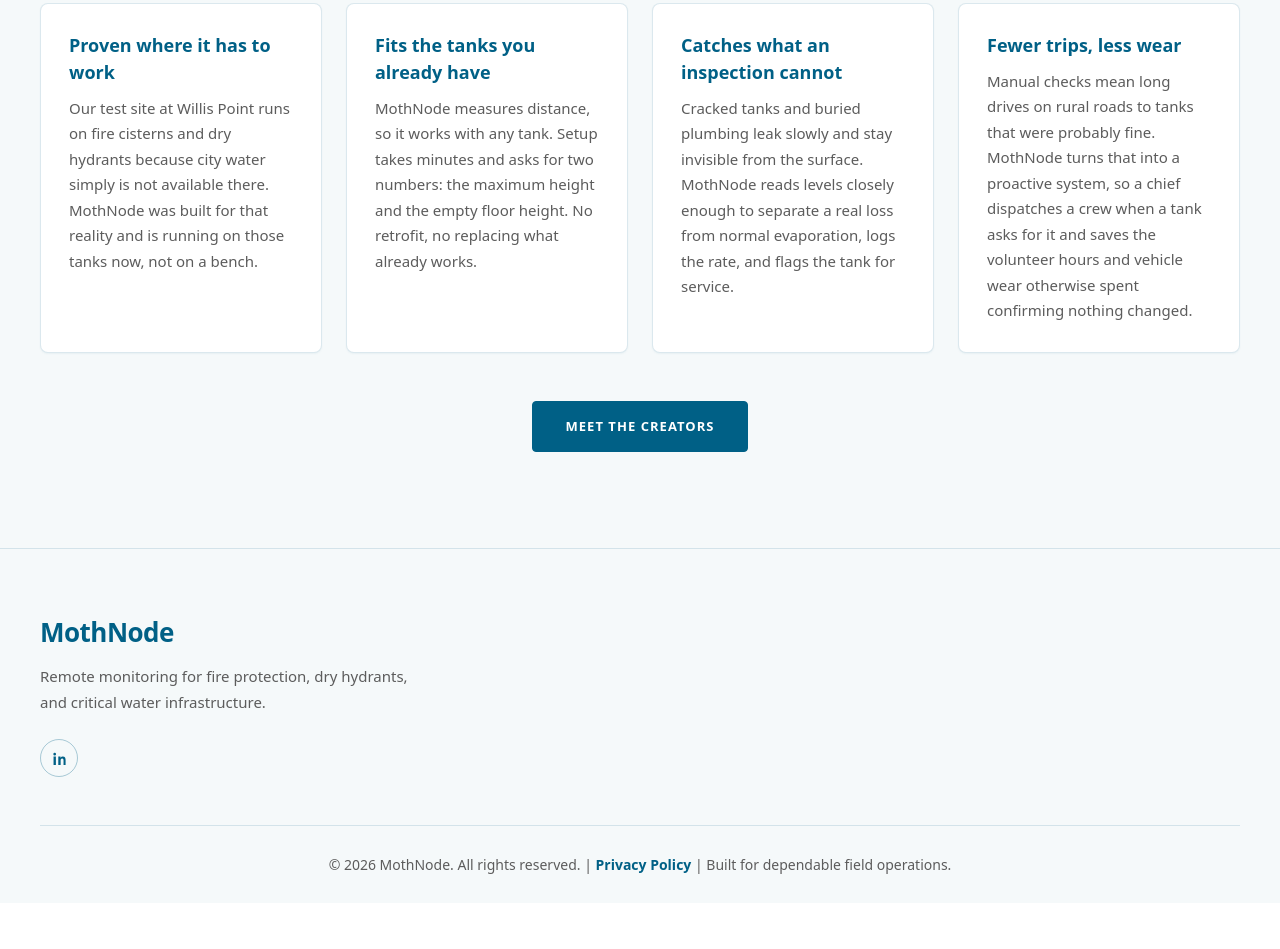
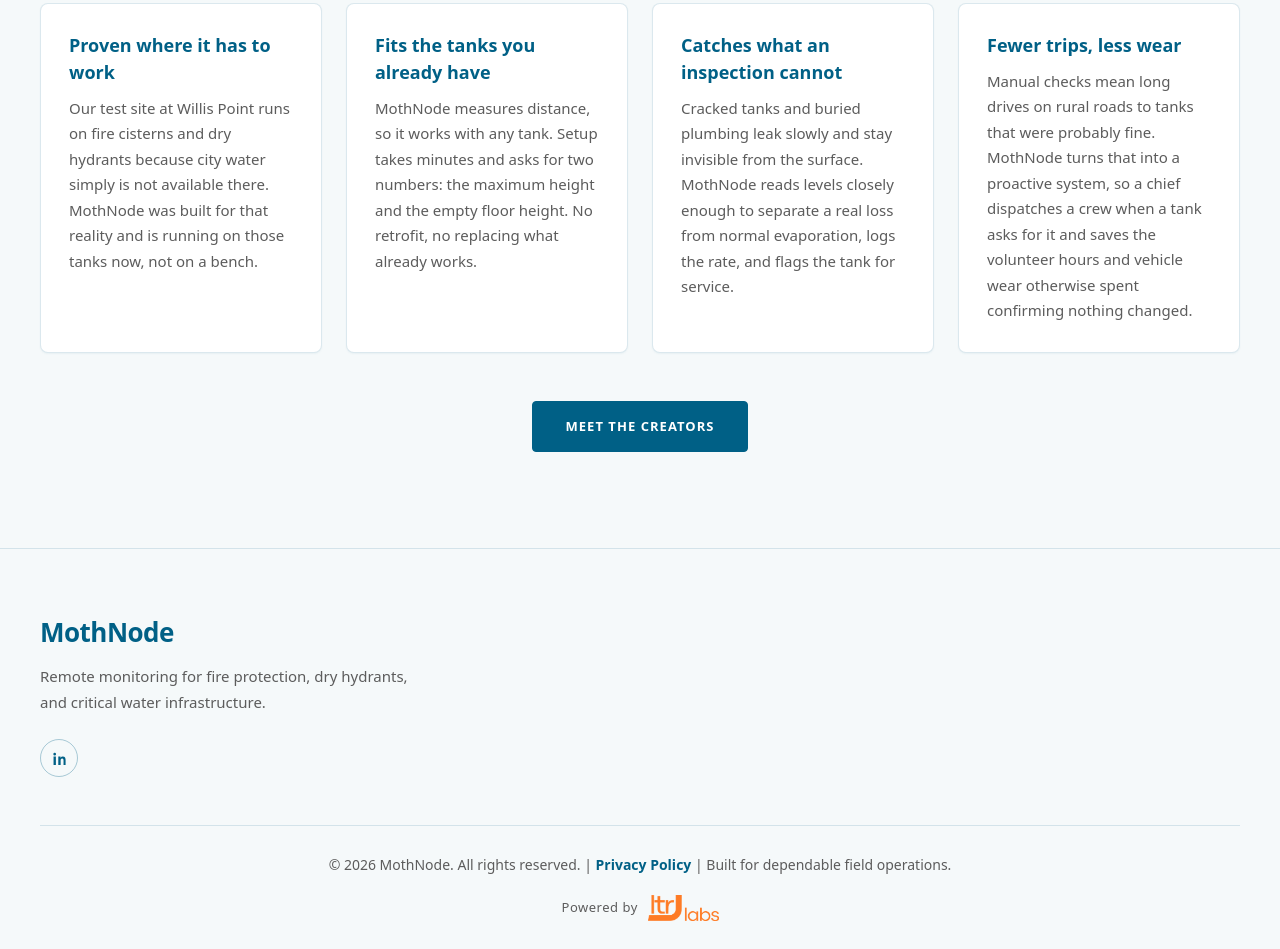
Before and after one commit to LTRJ-Labs/RTM-Website, a plain HTML site: page index.html in a window 1280 px wide. Shown: the part 2213-3162 px from the top of the page. Before the commit the page ends 3116 px from the top, so only its background shows below. Drawn offline with Linux system fonts and the light colour scheme.

Commit message:
Credit LTRJ Labs in the footer
Adds a "Powered by" line with the LTRJ Labs logo under the copyright on
all three pages. The logo links out to ltrjlabs.com.

The wordmark already reads "ltrj labs", so the visible text is just
"Powered by" and the image carries the name through its alt text rather
than printing it twice.

Co-Authored-By: Claude Opus 5 <noreply@anthropic.com>

```diff
--- a/index.html
+++ b/index.html
@@ -265,6 +265,12 @@
                 <a href="privacy/" class="footer-link">Privacy Policy</a> | Built for dependable field operations.
             </p>
         </div>
+        <div class="powered-by">
+            <span class="powered-by-label">Powered by</span>
+            <a class="powered-by-link" href="https://ltrjlabs.com" target="_blank" rel="noopener noreferrer">
+                <img src="images/LtrjLogo.png" alt="LTRJ Labs" width="7193" height="2649">
+            </a>
+        </div>
     </footer>
 
     <script src="mothnode.js"></script>
--- a/mothnode.css
+++ b/mothnode.css
@@ -715,6 +715,42 @@ nav.scrolled {
 	margin-top: 36px;
 }
 
+/* Parent company credit. The logo is the one off-palette mark on the site,
+   so it is kept small and quiet under the copyright line. */
+
+.powered-by {
+	display: flex;
+	align-items: center;
+	justify-content: center;
+	gap: 10px;
+	max-width: 1200px;
+	margin: 0 auto;
+	padding-top: 20px;
+}
+
+.powered-by-label {
+	font-size: 13px;
+	letter-spacing: 0.04em;
+	color: var(--ink-muted);
+}
+
+.powered-by-link {
+	display: block;
+	line-height: 0;
+	opacity: 0.85;
+	transition: opacity 0.2s ease;
+}
+
+.powered-by-link:hover,
+.powered-by-link:focus-visible {
+	opacity: 1;
+}
+
+.powered-by-link img {
+	width: auto;
+	height: 26px;
+}
+
 /* ---------------------------------------------------------------- Legal pages */
 
 .legal {
```
Also changed, not shown: buy/index.html (+6 -0 lines), privacy/index.html (+6 -0 lines), images/LtrjLogo.png (added).
